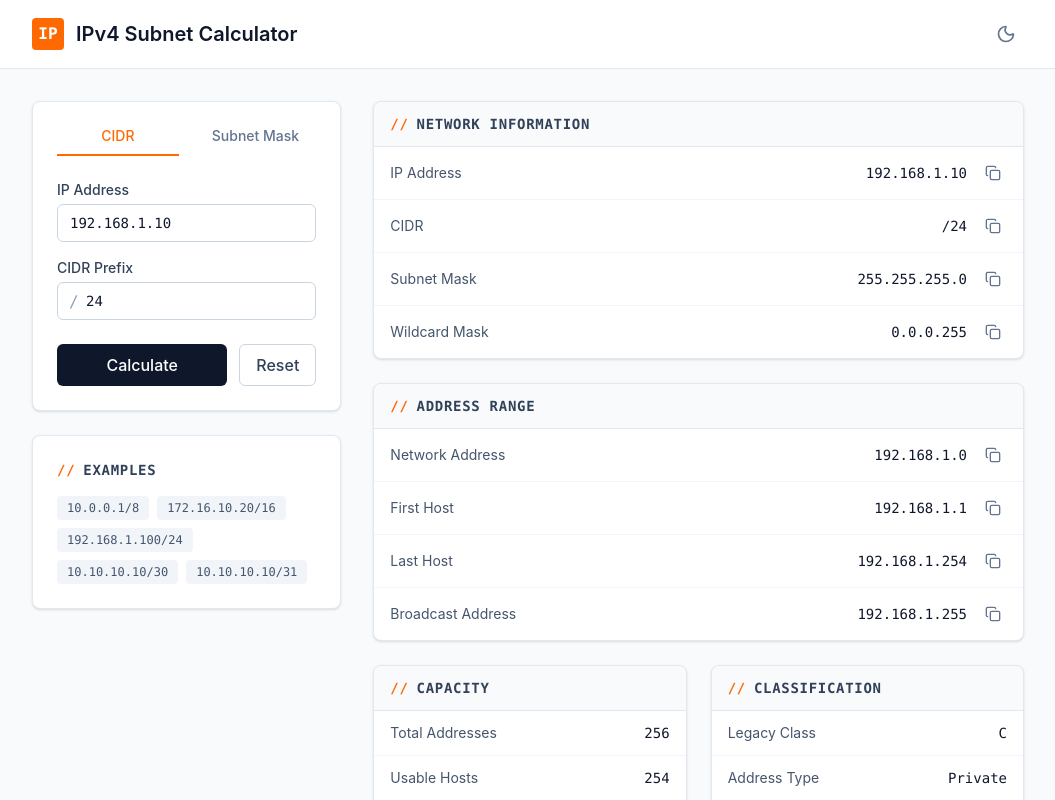
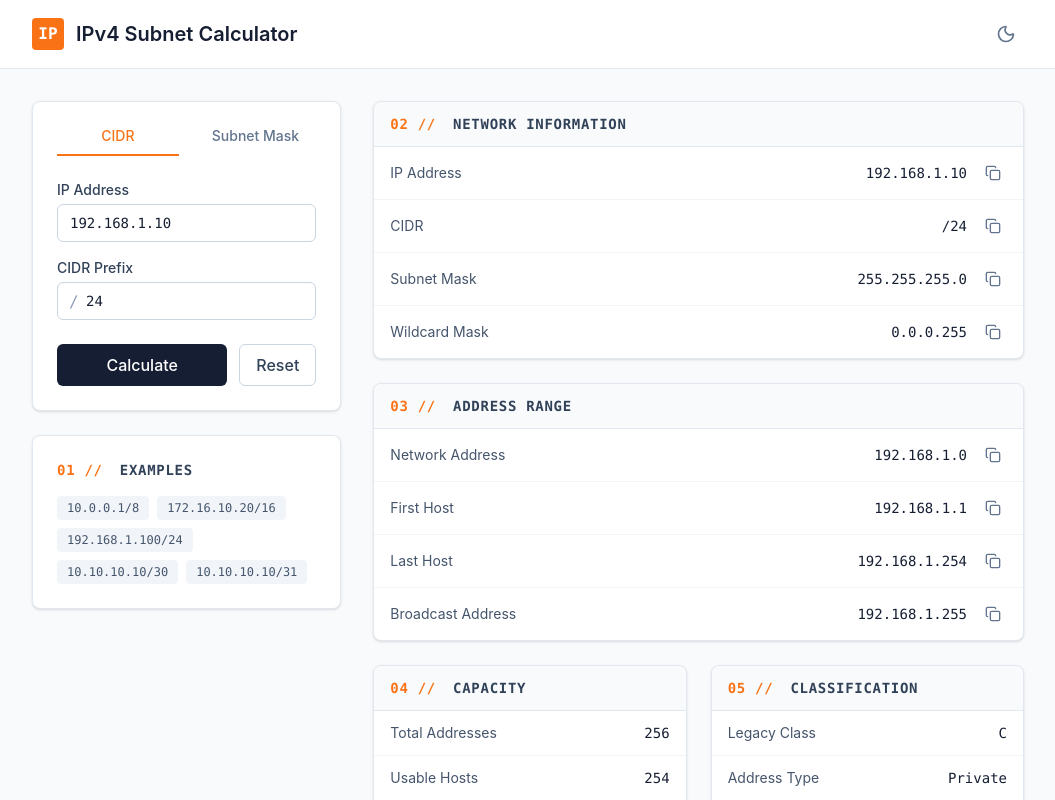
Before and after one commit to BangGempar/kalkulator-subnet, a React (Vite) app: page / in a window 1280 px wide. Both pictures are taken after a click on the button "Calculate". Shown: the top 800 px of the page, without its empty margins (112-1167 px from the left). Built offline with nearby package versions, Linux system fonts and the light colour scheme.

Commit message:
style: update theme colors to Navy/Slate and add numbered eyebrows

```diff
--- a/src/App.tsx
+++ b/src/App.tsx
@@ -12,7 +12,7 @@ function App() {
     result, error, calculate, reset
   } = useSubnetCalculator();
 
-  const [darkMode, setDarkMode] = useState(false);
+  const [darkMode, setDarkMode] = useState(true);
 
   useEffect(() => {
     const isDark = window.matchMedia('(prefers-color-scheme: dark)').matches;
@@ -155,8 +155,7 @@ function App() {
 
           <div className="bg-white dark:bg-slate-900 border border-slate-200 dark:border-slate-800 rounded-lg p-6 shadow-sm">
             <h3 className="font-mono text-sm font-semibold text-slate-700 dark:text-slate-300 mb-4 tracking-wider">
-              <span className="text-orange-500 mr-2">{"//"}</span>
-              EXAMPLES
+              <span className="text-orange-500 mr-2">01 //</span> EXAMPLES
             </h3>
             <div className="flex flex-wrap gap-2">
               {[
@@ -186,7 +185,7 @@ function App() {
           ) : (
             <div className="space-y-6 animate-in fade-in slide-in-from-bottom-4 duration-500">
               <ResultCard
-                title="NETWORK INFORMATION"
+                title="02 // NETWORK INFORMATION"
                 rows={[
                   { label: 'IP Address', value: result.ipAddress, copyable: true },
                   { label: 'CIDR', value: `/${result.cidr}`, copyable: true },
@@ -196,7 +195,7 @@ function App() {
               />
 
               <ResultCard
-                title="ADDRESS RANGE"
+                title="03 // ADDRESS RANGE"
                 rows={[
                   { label: 'Network Address', value: result.networkAddress, copyable: true },
                   { label: 'First Host', value: result.firstHost, copyable: true },
@@ -207,7 +206,7 @@ function App() {
 
               <div className="grid grid-cols-1 md:grid-cols-2 gap-6">
                 <ResultCard
-                  title="CAPACITY"
+                  title="04 // CAPACITY"
                   rows={[
                     { label: 'Total Addresses', value: formatNumber(result.totalAddresses) },
                     { label: 'Usable Hosts', value: formatNumber(result.usableHosts) },
@@ -216,7 +215,7 @@ function App() {
                 />
 
                 <ResultCard
-                  title="CLASSIFICATION"
+                  title="05 // CLASSIFICATION"
                   rows={[
                     { label: 'Legacy Class', value: result.addressClass },
                     { label: 'Address Type', value: result.addressType },
--- a/src/components/BinaryVisualization.tsx
+++ b/src/components/BinaryVisualization.tsx
@@ -23,8 +23,7 @@ export function BinaryVisualization({ ipBinary, maskBinary, prefix }: Props) {
     <div className="bg-slate-900 rounded-lg overflow-hidden border border-slate-800 shadow-sm text-slate-300">
       <div className="bg-slate-950 px-4 py-3 border-b border-slate-800">
         <h3 className="font-mono text-sm font-semibold text-slate-300 tracking-wider">
-          <span className="text-orange-500 mr-2">{"//"}</span>
-          BINARY
+          <span className="text-orange-500 mr-2">06 //</span> BINARY
         </h3>
       </div>
       <div className="p-4 overflow-x-auto">
--- a/src/components/ResultCard.tsx
+++ b/src/components/ResultCard.tsx
@@ -18,8 +18,9 @@ export function ResultCard({ title, rows }: Props) {
     <div className="bg-white dark:bg-slate-900 border border-slate-200 dark:border-slate-800 rounded-lg overflow-hidden shadow-sm">
       <div className="bg-slate-50 dark:bg-slate-950 px-4 py-3 border-b border-slate-200 dark:border-slate-800">
         <h3 className="font-mono text-sm font-semibold text-slate-700 dark:text-slate-300 tracking-wider">
-          <span className="text-orange-500 mr-2">{"//"}</span>
-          {title}
+          {title.includes("//") ? (
+            <><span className="text-orange-500 mr-2">{title.split("//")[0]}//</span>{title.split("//")[1]}</>
+          ) : title}
         </h3>
       </div>
       <div className="divide-y divide-slate-100 dark:divide-slate-800">
--- a/src/index.css
+++ b/src/index.css
@@ -2,7 +2,9 @@
 @import "tailwindcss";
 
 @theme {
-  --color-primary: #f97316;
+  --color-slate-900: #151e32;
+  --color-slate-950: #0b1121;
+  --color-orange-500: #f97316;
 }
 
 body {
```
Also changed, not shown: src/assets/Image 3.png (added).
